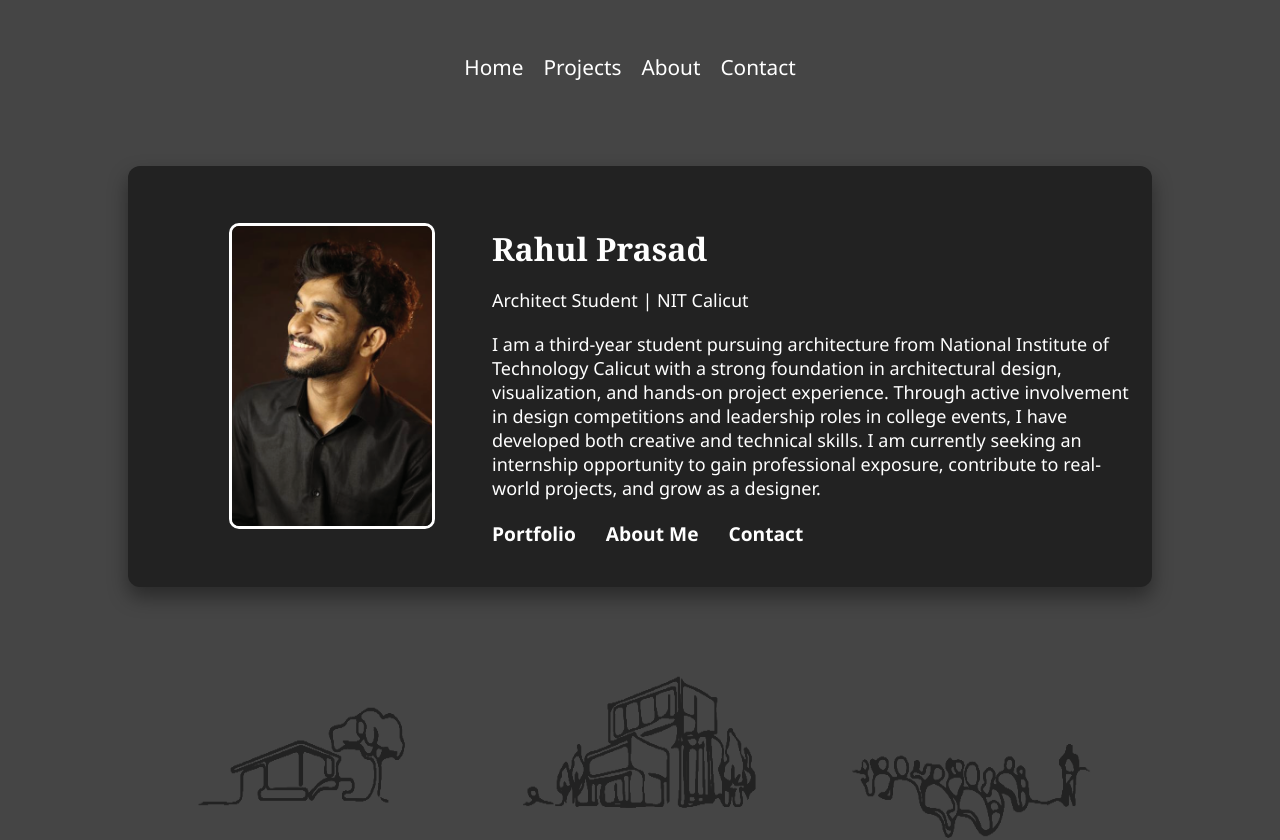
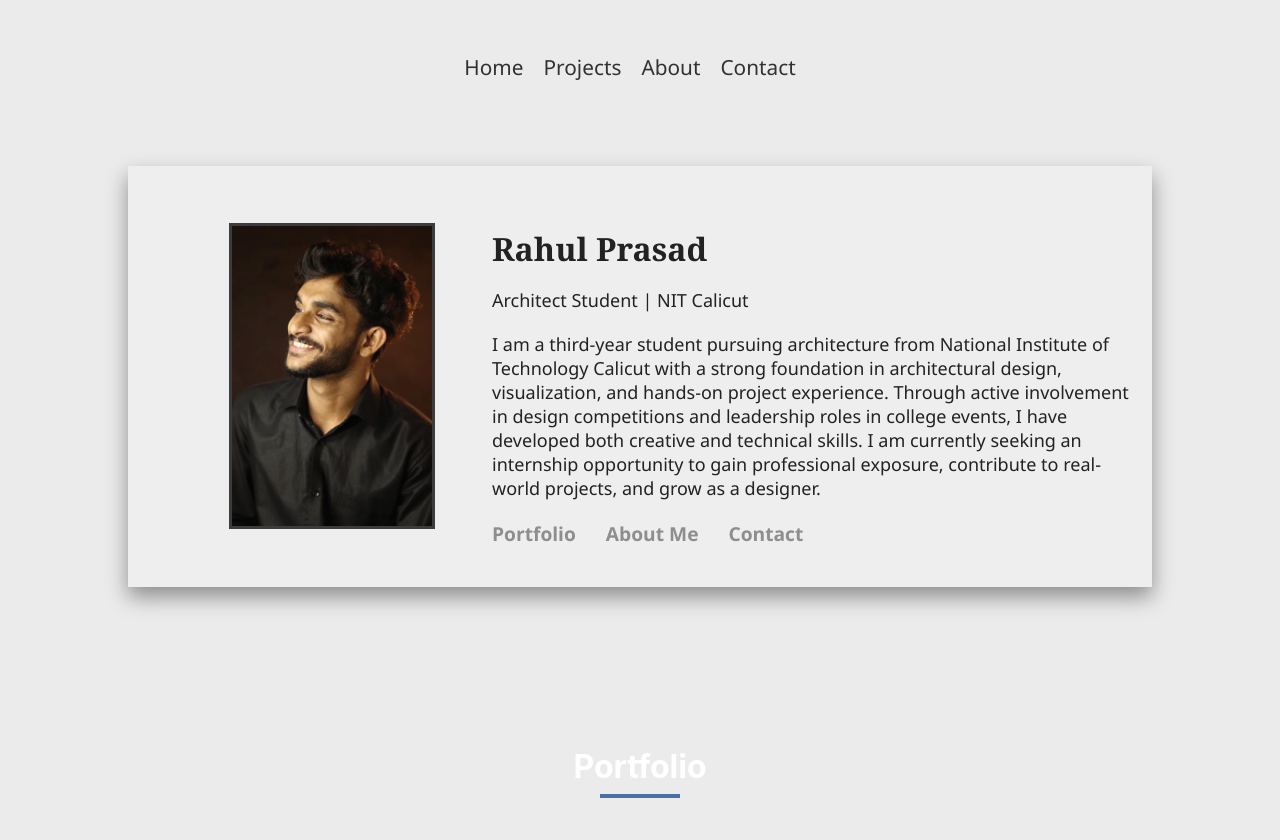
Before and after one commit to Midhun1618/architect_architect, a React (Create React App) app: page / in a window 1280 px wide. Shown: the top 840 px of the page. Built offline with nearby package versions, Linux system fonts and the light colour scheme.

Commit message:
styled gallery-title

```diff
--- a/src/About.css
+++ b/src/About.css
@@ -1,8 +1,8 @@
 .about-section {
   position: relative;
-  padding: 4rem 2rem;
+  padding: 8rem 2rem;
   color: #333;
-  box-shadow: 0 10px 20px rgba(0, 0, 0, 0.4); /* Drop shadow */
+  box-shadow: 0 10px 20px rgba(0, 0, 0, 0.4);
   border-radius: 12px;
   font-family: 'Georgia', serif;
   overflow: hidden;
@@ -15,7 +15,7 @@
   left: 0;
   width: 100%;
   height: 100%;
-  background: rgba(20, 20, 20, 0.5); /* Dark transparent overlay */
+  background: rgba(20, 20, 20, 0.5);
   z-index: 1;
 }
 
@@ -24,12 +24,11 @@
   z-index: 2;
 }
 
-/* Section Title */
 .section-title {
   text-align: center;
   font-size: 2rem;
   margin-bottom: 3rem;
-  color: #ffffff;
+  color: #272727;
   position: relative;
 }
 
--- a/src/App.css
+++ b/src/App.css
@@ -1,5 +1,5 @@
 .App {
-  background-color: rgb(69, 69, 69);
+  background-color: rgb(235, 235, 235);
   min-height: 100vh;
   padding: 2rem;
   font-size: 1.2rem;
--- a/src/Intro.css
+++ b/src/Intro.css
@@ -2,12 +2,12 @@
 .intro-section {
   display: flex;
   align-items: center;
-  background-color: #222; /* Dark grey */
+  background-color: #eeeeee; /* Dark grey */
   padding: 40px 20px;
-  color: white;
+  color: rgb(34, 34, 34);
   font-family: 'Georgia', serif;
   box-shadow: 0 10px 20px rgba(0, 0, 0, 0.4); /* Drop shadow */
-  border-radius: 12px;
+  /* border-radius: 12px; */
   margin: 8vh 12vh;
   width: auto;
   position: relative; /* Allow intro to overlap */
@@ -25,8 +25,8 @@
   width: 200px;
   height: 300px;
   object-fit: cover;
-  border-radius: 10px;
-  border: 3px solid white;
+  /* border-radius: 10px; */
+  border: 3px solid rgb(60, 60, 60);
 }
 
 .intro-right {
@@ -52,7 +52,7 @@
 }
 
 .intro-link {
-  color: white;
+  color: rgb(142, 142, 142);
   text-decoration: none;
   font-weight: bold;
   position: relative;
@@ -66,7 +66,7 @@
   height: 2px;
   left: 0;
   bottom: -4px;
-  background-color: white;
+  background-color: rgb(142, 142, 142);
   transition: width 0.3s ease;
 }
 
--- a/src/Nav.css
+++ b/src/Nav.css
@@ -1,5 +1,5 @@
 .navbar {
-  background-color: rgb(69, 69, 69);
+  background-color: rgb(235, 235, 235);
   padding: 0;
   font-family: 'Georgia', serif;
   font-size: 1.3rem;
@@ -16,13 +16,14 @@
 }
 
 .nav-link {
-  color: white;
+  color: rgb(50, 50, 50);
   text-decoration: none;
   margin-right: 20px;
   position: relative;
   padding-bottom: 4px;
   transition: color 0.3s ease;
   font-family: 'Segoe UI', Tahoma, Geneva, Verdana, sans-serif;
+  text-shadow: #262626bd;
 }
 
 .nav-link::after {
@@ -32,7 +33,7 @@
   height: 2px;
   bottom: 0;
   left: 0;
-  background-color: white;
+  background-color: rgb(50, 50, 50);
   transition: width 0.3s ease;
 }
 
@@ -41,10 +42,9 @@
 }
 
 .nav-link:hover {
-  color: #ccc;
+  color: #202020;
 }
 
-/* 🔥 Mobile Responsiveness */
 .menu-icon {
   display: none;
   font-size: 2rem;
--- a/src/Portfolio.css
+++ b/src/Portfolio.css
@@ -1,30 +1,19 @@
 html {
   scroll-behavior: smooth;
 }
-
+.section-title {
+  text-align: center;
+  font-size: 2rem;
+  margin-bottom: 3rem;
+  color: #303030;
+  position: relative;
+  padding-top: 6rem;
+}
 .project-gallery {
   display: flex;
   flex-wrap: wrap;
   justify-content: center;
   gap: 2rem; /* No padding between images */
-}
-.gallery-title p{
-  font-weight: bold;
-  text-align: left;
-  font-size: small;
-  padding-bottom: -10px;
-}
-.gallery-title span{
-  font-weight: bold;
-  text-align: left;
-  font-size: medium;
-  padding-bottom: -10px;
-}
-.gallery-title p span{
-  font-weight:none;
-  text-align: left;
-  font-size: small;
-  padding-bottom: -10px;
 }
 
 .gallery-item {
@@ -37,12 +26,12 @@ html {
   transition: transform 0.3s ease;
   display: flex;
   flex-direction: column;
-  align-items: center;
+  align-items: left;
 }
 
 .gallery-image {
   width: 80%;
-  height: 70%;
+  height: 60%;
   object-fit: fill;
   transition: transform 0.3s ease;
   border-radius: 8px;
@@ -52,10 +41,25 @@ html {
 .gallery-title {
   opacity: 0;
   transform: translateY(10px);
-  transition: all 0.3s ease;
+  transition: all 0.4s ease;
   text-align: left;
   color: #000000;
-  margin-top: 0;
+  font-family: 'Arial', sans-serif;
+  margin-top: 10px;
+}
+.project-number {
+  display: block;
+  font-size: 40px;
+  font-weight: 700;
+  line-height: 1;
+  letter-spacing: -1px;
+}
+
+.project-name {
+  display: block;
+  font-size: 22px;
+  font-weight: 600;
+  line-height: 1.2;
 }
 
 
--- a/src/Portfolio.js
+++ b/src/Portfolio.js
@@ -34,27 +34,42 @@ function Portfolio() {
   };
 
   return (
+
     <div>
+      <h2 className="section-title">Portfolio</h2>
       {/* Image Navigation Buttons */}
       <div className="project-gallery">
         <div className="gallery-item" onClick={() => scrollToProject(0)}>
-          <img src={pn1} alt="Hridaya" className="gallery-image" />
+        <img src={pn1} alt="Elen Homes" className="gallery-image" />
           <div className="gallery-title">
-            01 - Hridaya | Residence
-
+            <span className="project-number">02</span>
+            <span className="project-name">Elen Homes</span>
+            <span>Low-rise Apartments</span>
           </div>
         </div>
         <div className="gallery-item" onClick={() => scrollToProject(1)}>
           <img src={pn2} alt="Elen Homes" className="gallery-image" />
-          <div className="gallery-title">Elen Homes – Low-Rise Apartments</div>
+          <div className="gallery-title">
+            <span className="project-number">02</span>
+            <span className="project-name">Elen Homes</span>
+            <span>Low-rise Apartments</span>
+          </div>
         </div>
         <div className="gallery-item" onClick={() => scrollToProject(2)}>
-          <img src={pn3} alt="Phadaro Sa Hub" className="gallery-image" />
-          <div className="gallery-title">Phadaro Sa Hub – Convention Centre</div>
+        <img src={pn3} alt="Elen Homes" className="gallery-image" />
+          <div className="gallery-title">
+            <span className="project-number">02</span>
+            <span className="project-name">Elen Homes</span>
+            <span>Low-rise Apartments</span>
+          </div>
         </div>
         <div className="gallery-item" onClick={() => scrollToProject(2)}>
-          <img src={pn4} alt="Bonus Project" className="gallery-image" />
-          <div className="gallery-title">Bonus Project</div>
+        <img src={pn4} alt="Elen Homes" className="gallery-image" />
+          <div className="gallery-title">
+            <span className="project-number">02</span>
+            <span className="project-name">Working Drawing</span>
+            <span>AutoCAD drawings</span>
+          </div>
         </div>
       </div>
       <div className="portfolio-container">
```
